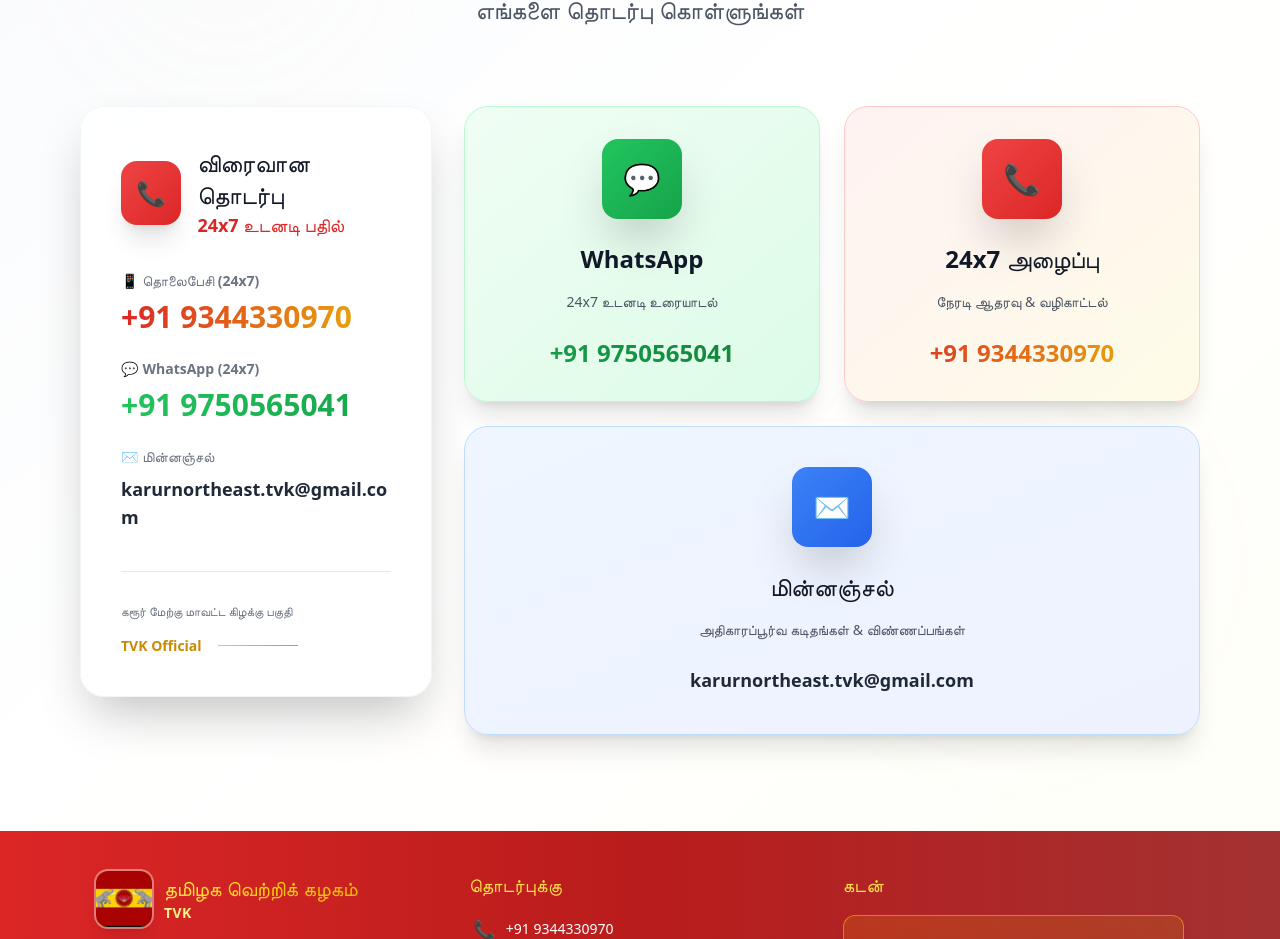
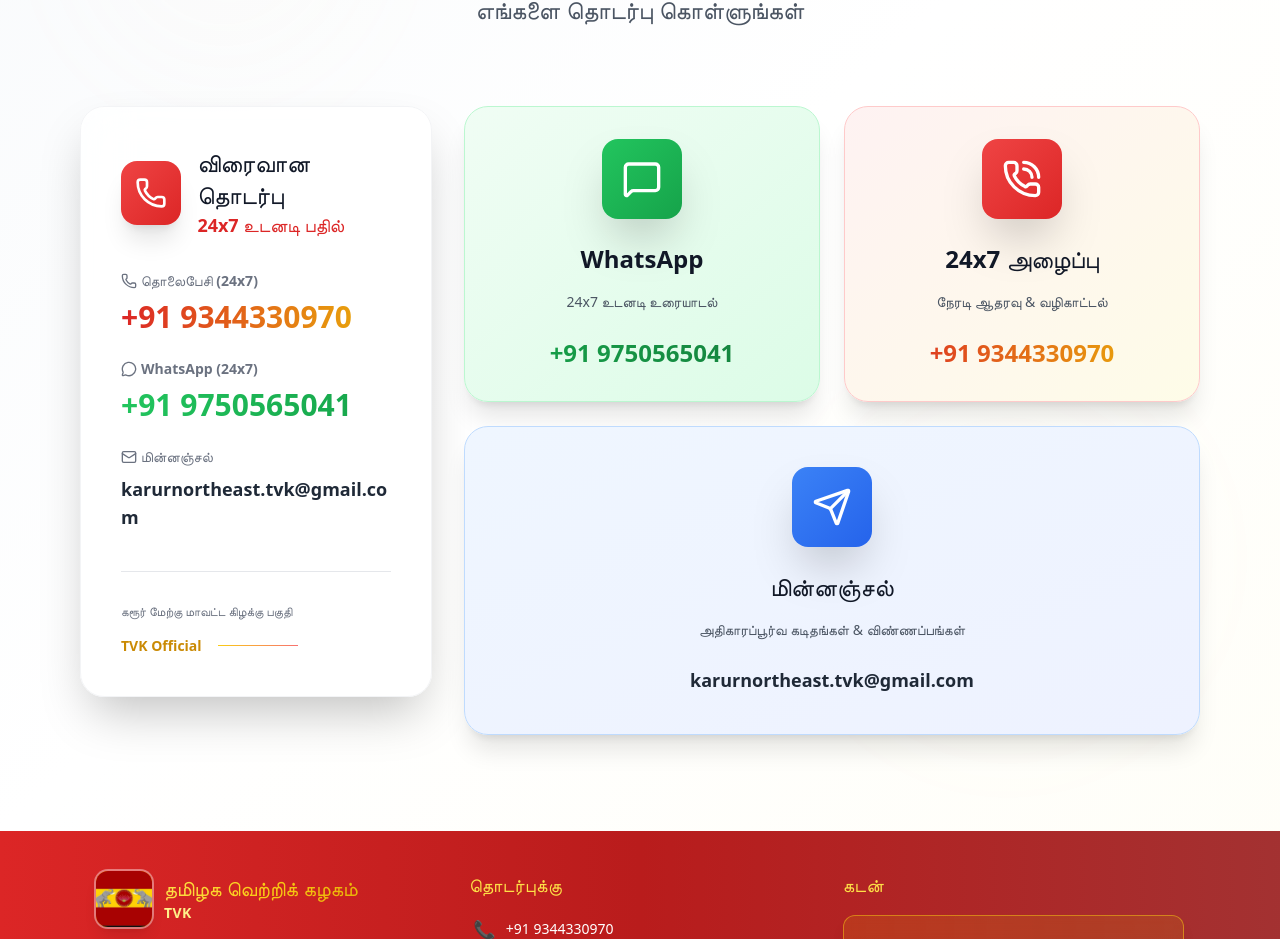
Before and after one commit to rohithsatheesh0924/Tvk_Karur_East, a React (Vite) app: page / in a window 1280 px wide. Shown: the part 1790-2729 px from the top of the page. Built offline with nearby package versions, Linux system fonts and the light colour scheme.

Commit message:
upadted contact page

```diff
--- a/src/components/ContactSection.jsx
+++ b/src/components/ContactSection.jsx
@@ -1,4 +1,5 @@
 import React from "react";
+import { Phone, MessageCircle, Mail, PhoneCall, MessageSquare, Send } from "lucide-react";
 
 const ContactSection = () => {
   return (
@@ -29,8 +30,8 @@ const ContactSection = () => {
           <div className="lg:col-span-1">
             <div className="bg-white/80 backdrop-blur-xl rounded-3xl p-10 border border-gray-100 shadow-2xl sticky top-24 lg:top-32">
               <div className="flex items-center gap-4 mb-8">
-                <div className="w-16 h-16 bg-gradient-to-br from-red-500 to-red-600 rounded-2xl flex items-center justify-center text-2xl shadow-xl">
-                  📞
+                <div className="w-16 h-16 bg-gradient-to-br from-red-500 to-red-600 rounded-2xl flex items-center justify-center shadow-xl">
+                  <Phone className="w-8 h-8 text-white" />
                 </div>
                 <div>
                   <h4 className="text-2xl font-bold text-gray-900">விரைவான தொடர்பு</h4>
@@ -42,7 +43,7 @@ const ContactSection = () => {
                 {/* Phone 24/7 */}
                 <div className="group">
                   <p className="text-sm font-semibold text-gray-500 mb-2 flex items-center gap-1">
-                    📱 <span>தொலைபேசி (24x7)</span>
+                    <Phone className="w-4 h-4" /> <span>தொலைபேசி (24x7)</span>
                   </p>
                   <a
                     href="tel:+919344330970"
@@ -52,10 +53,10 @@ const ContactSection = () => {
                   </a>
                 </div>
 
-                {/* WhatsApp with proper logo */}
+                {/* WhatsApp */}
                 <div className="group">
                   <p className="text-sm font-semibold text-gray-500 mb-2 flex items-center gap-1">
-                    💬 <span>WhatsApp (24x7)</span>
+                    <MessageCircle className="w-4 h-4" /> <span>WhatsApp (24x7)</span>
                   </p>
                   <a
                     href="https://wa.me/9750565041"
@@ -70,7 +71,7 @@ const ContactSection = () => {
                 {/* Email */}
                 <div className="group">
                   <p className="text-sm font-semibold text-gray-500 mb-2 flex items-center gap-1">
-                    ✉️ <span>மின்னஞ்சல்</span>
+                    <Mail className="w-4 h-4" /> <span>மின்னஞ்சல்</span>
                   </p>
                   <a
                     href="mailto:karurnortheast.tvk@gmail.com"
@@ -101,8 +102,8 @@ const ContactSection = () => {
               rel="noopener noreferrer"
               className="group bg-gradient-to-br from-green-50 to-green-100 hover:from-green-100 hover:to-green-50 rounded-3xl p-8 border border-green-200 hover:border-green-300 shadow-xl hover:shadow-2xl hover:-translate-y-2 transition-all duration-500 backdrop-blur-sm"
             >
-              <div className="w-20 h-20 bg-gradient-to-br from-green-500 to-green-600 rounded-2xl flex items-center justify-center text-3xl mx-auto mb-6 group-hover:scale-110 transition-transform shadow-2xl">
-                💬
+              <div className="w-20 h-20 bg-gradient-to-br from-green-500 to-green-600 rounded-2xl flex items-center justify-center shadow-2xl mx-auto mb-6 group-hover:scale-110 transition-transform">
+                <MessageSquare className="w-10 h-10 text-white" />
               </div>
               <h5 className="text-2xl font-bold text-gray-900 text-center mb-4 group-hover:text-green-600 transition-colors">
                 WhatsApp
@@ -120,8 +121,8 @@ const ContactSection = () => {
               href="tel:+919344330970"
               className="group bg-gradient-to-br from-red-50 to-yellow-50 hover:from-red-100 hover:to-yellow-100 rounded-3xl p-8 border border-red-200 hover:border-red-300 shadow-xl hover:shadow-2xl hover:-translate-y-2 transition-all duration-500 backdrop-blur-sm"
             >
-              <div className="w-20 h-20 bg-gradient-to-br from-red-500 to-red-600 rounded-2xl flex items-center justify-center text-3xl mx-auto mb-6 group-hover:scale-110 transition-transform shadow-2xl">
-                📞
+              <div className="w-20 h-20 bg-gradient-to-br from-red-500 to-red-600 rounded-2xl flex items-center justify-center shadow-2xl mx-auto mb-6 group-hover:scale-110 transition-transform">
+                <PhoneCall className="w-10 h-10 text-white" />
               </div>
               <h5 className="text-2xl font-bold text-gray-900 text-center mb-4 group-hover:text-red-600 transition-colors">
                 24x7 அழைப்பு
@@ -139,8 +140,8 @@ const ContactSection = () => {
               href="mailto:karurnortheast.tvk@gmail.com"
               className="group md:col-span-2 bg-gradient-to-br from-blue-50 to-indigo-50 hover:from-blue-100 hover:to-indigo-100 rounded-3xl p-10 border border-blue-200 hover:border-blue-300 shadow-xl hover:shadow-2xl hover:-translate-y-2 transition-all duration-500 backdrop-blur-sm"
             >
-              <div className="w-20 h-20 bg-gradient-to-br from-blue-500 to-blue-600 rounded-2xl flex items-center justify-center text-3xl mx-auto mb-6 group-hover:scale-110 transition-transform shadow-2xl">
-                ✉️
+              <div className="w-20 h-20 bg-gradient-to-br from-blue-500 to-blue-600 rounded-2xl flex items-center justify-center shadow-2xl mx-auto mb-6 group-hover:scale-110 transition-transform">
+                <Send className="w-10 h-10 text-white" />
               </div>
               <div className="text-center">
                 <h5 className="text-2xl font-bold text-gray-900 mb-4 group-hover:text-blue-600 transition-colors">
```
